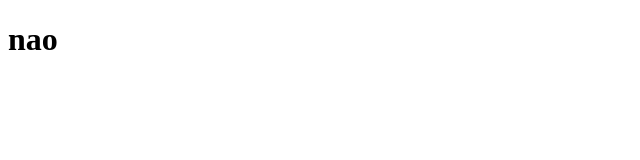
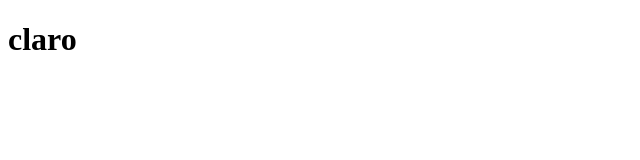
Before and after one commit to patrickkjr/testepatrick, a plain HTML site: page index.html in a window 1280 px wide. Shown: the full height of the page, 0-640 px from the left. Drawn offline with Linux system fonts and the light colour scheme.

Commit message:
Update index.html

```diff
--- a/index.html
+++ b/index.html
@@ -6,7 +6,7 @@
     <title>Document</title>
 </head>
 <body>
-    <h1>nao</h1>
+    <h1>claro</h1>
 
 </body>
 </html>
```
